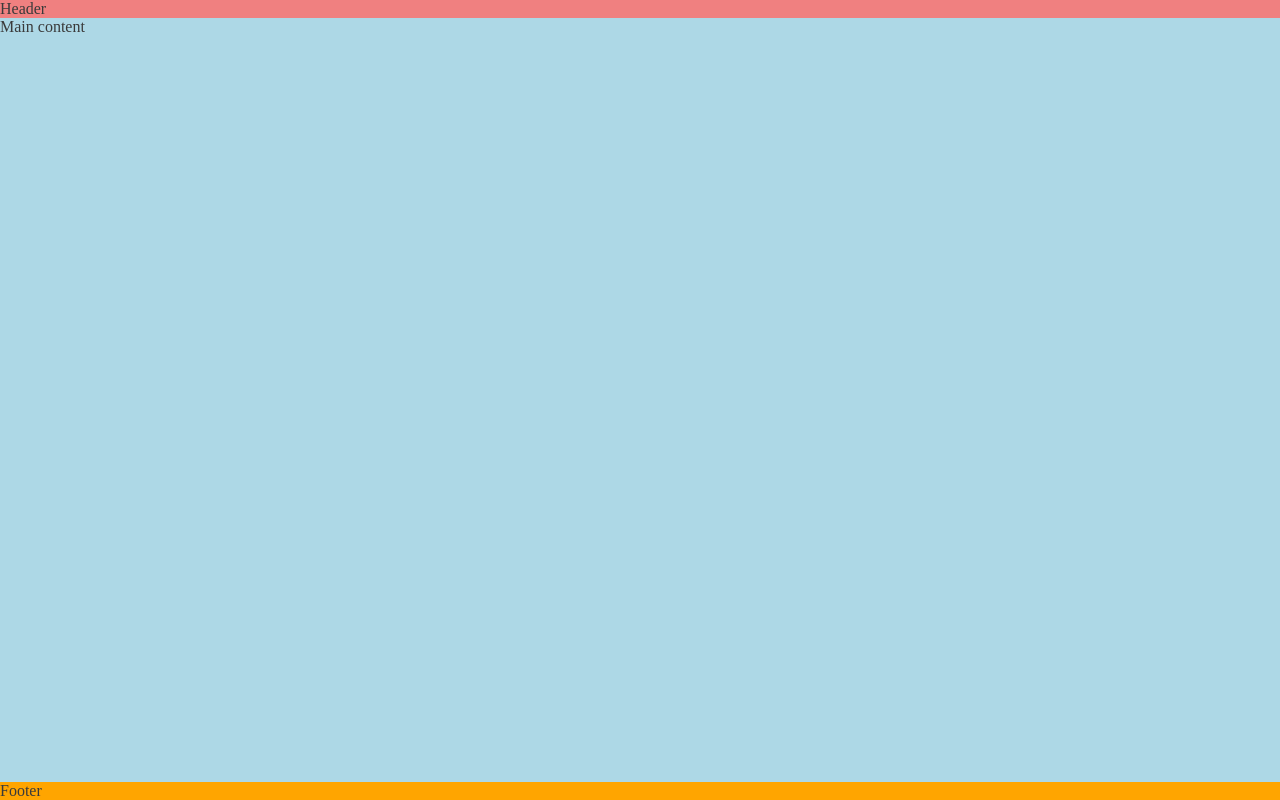
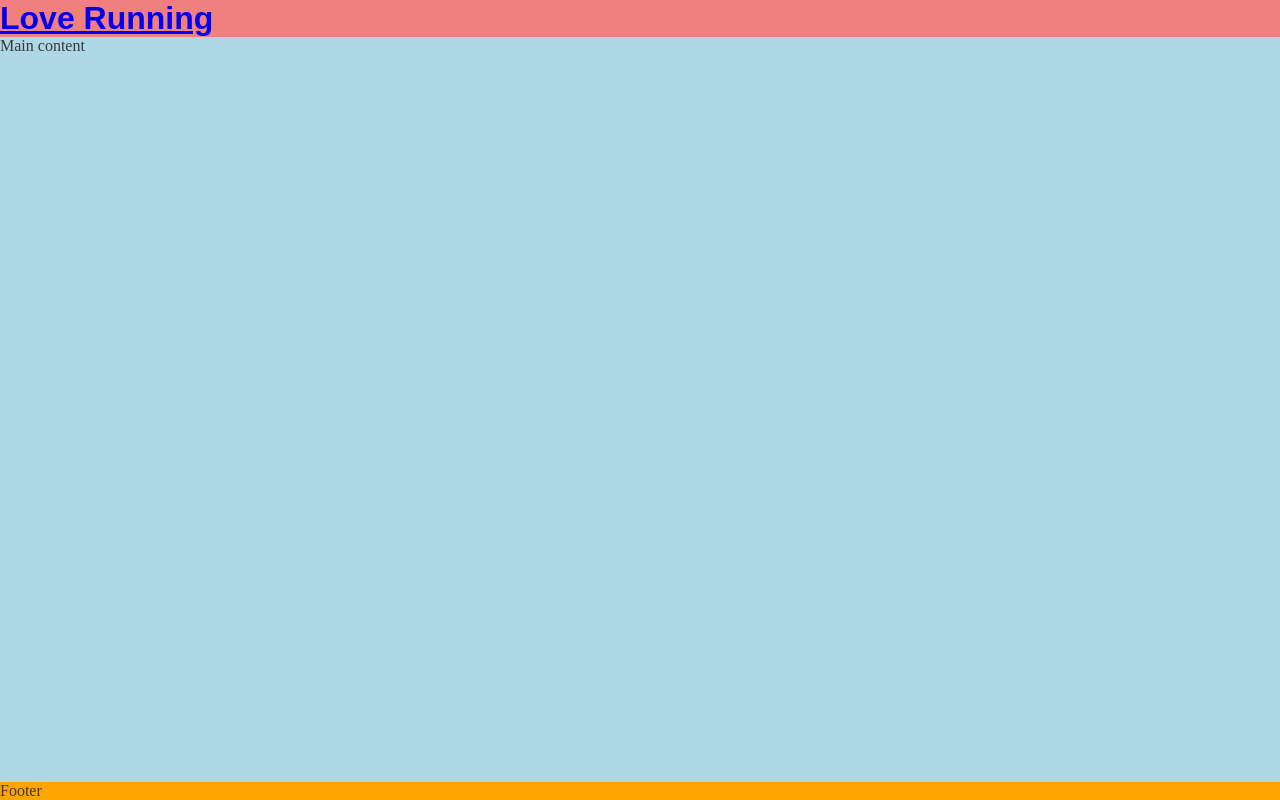
Before and after one commit to Ermaa8/love-running, a plain HTML site: page index.html in a window 1280 px wide. Drawn offline with Linux system fonts and the light colour scheme.

Commit message:
Add logo to header and apply Oswald font

```diff
--- a/assets/css/style.css
+++ b/assets/css/style.css
@@ -1,4 +1,4 @@
-/* Asterisk wildcard selector to override default styles added by the browser */
+/* Asterisk wildcard selector to override default style added by the browser */
 * {
     padding: 0;
     margin: 0;
@@ -12,10 +12,15 @@ body {
     flex-direction: column;
     /* Generic project styles */
     color: #3a3a3a;
+
 }
 /* Header */
 header {
     background-color: lightcoral;
+}
+
+h1 {
+    font-family: 'Oswald', sans-serif;
 }
 
 /* Main content */
--- a/index.html
+++ b/index.html
@@ -20,7 +20,12 @@
 
 <body>
     <!--Header-->
-    <header>Header</header>
+    <header>
+        <a href="index.html">
+            <h1 id="logo">Love Running</h1>
+            </a>
+        </a>
+    </header>
 
     <!--Main content-->
     <main>Main content</main>
```
